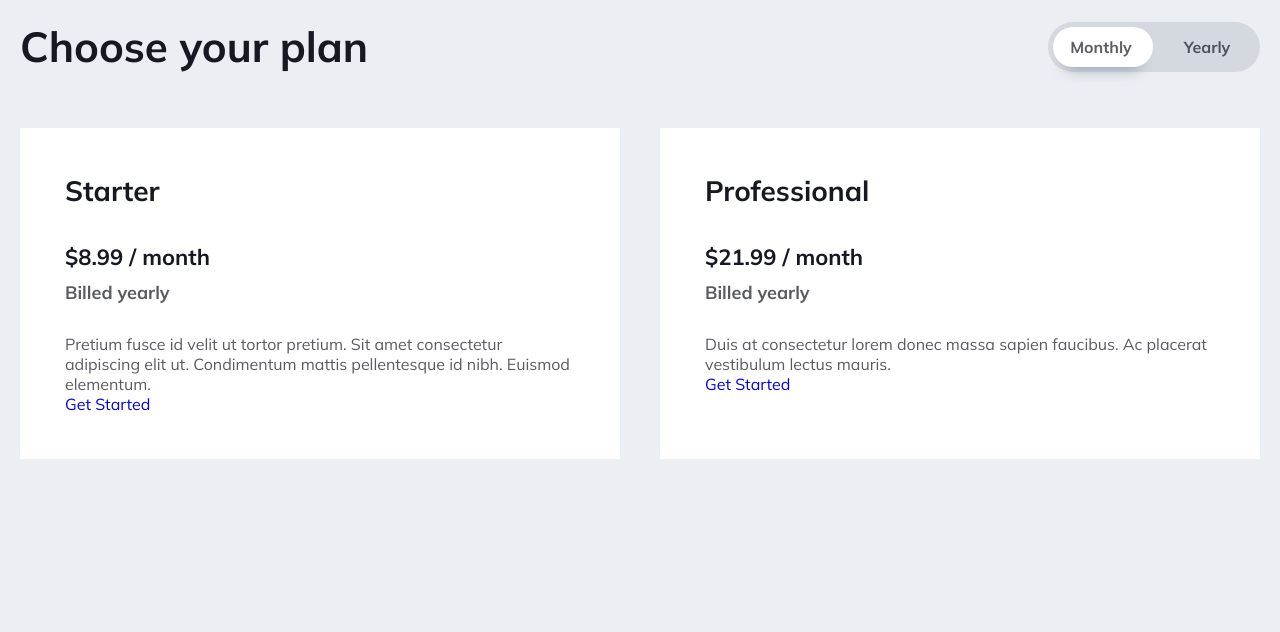
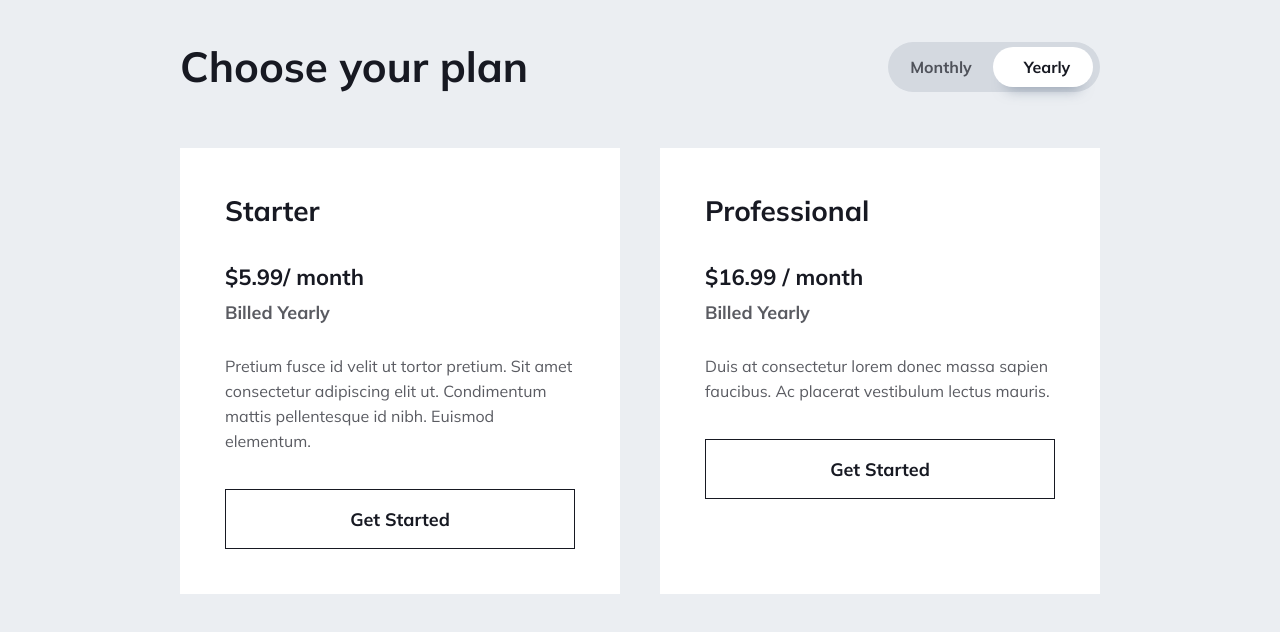
Before and after one commit to ilkaybulbul/frontEndDailyFolder, a plain HTML site: page day3/index.html in a window 1280 px wide. Drawn offline with Linux system fonts and the light colour scheme.

Commit message:
Add files via upload

```diff
--- a/day3/index.html
+++ b/day3/index.html
@@ -8,9 +8,10 @@
 </head>
 <body>
     <div class="component-prices">
+        <input type="checkbox" id="price-switch" checked>
         <div class="title">
             <h3>Choose your plan</h3>
-            <label>
+            <label for="price-switch">
                 <span>Monthly</span>
                 <span>Yearly</span>
             </label>
@@ -20,10 +21,10 @@
                 <h6>Starter</h6>
                 <div class="price-info">
                     <div class="price">
-                        $8.99 / month
+                       <span data-mountly-price="$8.99" data-yearly-price="$5.99"></span>/ month
                     </div>
                     <div class="desciription">
-                        Billed yearly
+                        Billed <span data-mountly-text = "Monthly" data-yearly-text="Yearly"></span>
                     </div>
                     <p>
                         Pretium fusce id velit ut tortor pretium. Sit amet consectetur adipiscing elit ut. Condimentum mattis pellentesque id nibh. Euismod elementum.
@@ -35,10 +36,10 @@
                 <h6>Professional</h6>
                 <div class="price-info">
                     <div class="price">
-                        $21.99 / month
+                        <span data-mountly-price="$21.99" data-yearly-price="$16.99"></span> / month
                     </div>
                     <div class="desciription">
-                        Billed yearly
+                        Billed <span data-mountly-text = "Monthly" data-yearly-text="Yearly"></span>
                     </div>
                     <p>
                         Duis at consectetur lorem donec massa sapien faucibus. Ac placerat vestibulum lectus mauris.
--- a/day3/main.scss
+++ b/day3/main.scss
@@ -17,12 +17,15 @@
 
 body {
     background: #EBEEF2;
-    padding: 20px;
+    padding: 40px;
 }
 
 .component {
 
     &-prices {
+
+        max-width: 920px;
+        margin:  0 auto;
         .title {
             display: flex;
             justify-content: space-between;
@@ -46,6 +49,7 @@ body {
                 align-items: center;
                 position: relative;
                 z-index: 1;
+                cursor: pointer;
 
                 &::before {
                     content: '';
@@ -58,6 +62,8 @@ body {
                     top: 5px;
                     box-shadow: 0 15px 13px -12px rgba(#8693A4, 0.74);
                     z-index: -1;
+                    transition:300ms left ease-in-out;
+
                 }
 
                 span {
@@ -69,6 +75,10 @@ body {
                     font-weight: bold;
                     color: #171922;
                     opacity: .7;
+                    transition: 400ms opacity ease-in-out;
+                    &:first-child {
+                        opacity: 1;
+                    }
                 }
             }
         }
@@ -82,6 +92,9 @@ body {
                 margin: 0 20px;
                 background-color: #fff;
                 padding: 45px;
+                display: flex;
+                flex-direction: column;
+                transition: 400ms box-shadow ease-in-out;
 
                 h6 {
                     font-size: 28px;
@@ -96,6 +109,9 @@ body {
                     font-size: 22px;
                     font-weight: bold;
                     color: #171922;
+                    span::before {
+                        content: attr(data-mountly-price);
+                    }
                 }
 
                 .desciription {
@@ -104,6 +120,10 @@ body {
                     color: #171922;
                     opacity: .71;
                     margin-bottom: 30px;
+
+                    span::before {
+                        content: attr(data-mountly-text);
+                    }
                 }
 
                 p {
@@ -111,9 +131,70 @@ body {
                         font-weight: 500;
                         color: #171922;
                         opacity: .71;
+                        margin-bottom: 35px;
+                        line-height: 25px;
+
+
+                }
+                .button {
+                    height: 60px;
+                    margin-top: auto;
+                    display: grid;
+                    width: 100%;
+                    place-items: center;
+                    border: 1px solid #171922;
+                    font-size: 18px;
+                    font-weight: 600;
+                    color: #171922;
+
+                    transition: 400ms background-color ease-in-out , color ease-in-out;
 
                 }
             }
+            &:hover {
+                box-shadow: 0 19px 50px -20px rgba(#171922, .7);
+               .button {
+                    background-color: #171922;
+                    color: #fff;
+               }
+            }
+            }
+        }
+        #price-switch {
+            display: none;
+            &:checked {
+               & + .title {
+                label {
+                    &::before {
+                        left: 105px;
+
+                    }
+                    span {
+                        &:first-child {
+                            opacity: .7;
+                        }
+                        &:last-child {
+                            opacity: 1;
+                        }
+                    }
+                }
+                & + .packages{
+                         .package {
+                            .price-info {
+                                    .price {
+                                        span:before {
+                                            content: attr(data-yearly-price);
+                                        }
+                                    }
+                                    .desciription {
+                                        span:before {
+                                            content: attr(data-yearly-text);
+                                        }
+                                    }
+                        }
+                    }
+                }
+               }
             }
         }
 
```
Also changed, not shown: day3/css/main.css, 1 other file.
